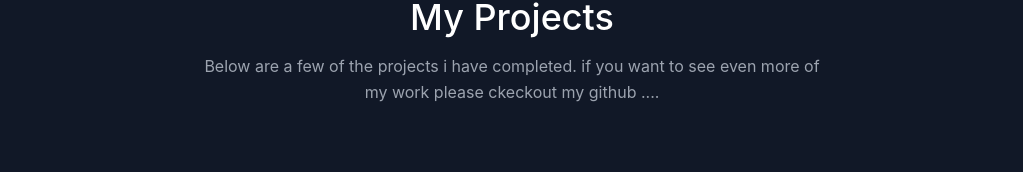
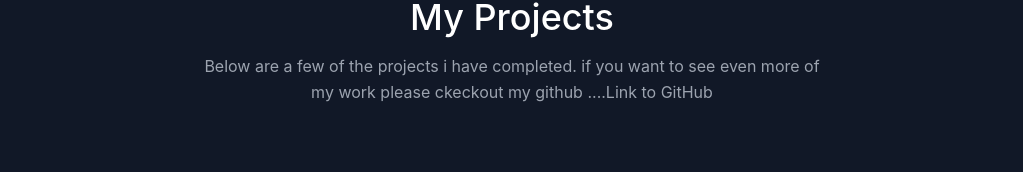
Before and after one commit to PJoll/React-Port, a React (Create React App) app: page / in a window 1280 px wide. Shown: the part 1417-1589 px from the top of the page, without its empty margins (128-1151 px from the left). Built offline with nearby package versions, Linux system fonts and the light colour scheme.

Commit message:
components all the same in exporting

```diff
--- a/src/components/Footer.js
+++ b/src/components/Footer.js
@@ -6,7 +6,7 @@ import {
   faGithub,
 } from "@fortawesome/free-brands-svg-icons";
 
-const  Footer =() => {
+const Footer = () => {
   return (
     <>
       <div
@@ -50,6 +50,6 @@ const  Footer =() => {
       </footer>
     </>
   );
-}
+};
 
 export default Footer;
--- a/src/components/Navbar.js
+++ b/src/components/Navbar.js
@@ -1,26 +1,22 @@
 import React from "react";
 
-export default function Navbar() {
+const Navbar = () => {
   return (
     <header className="bg-gray-800 md:sticky top-0 z-10">
       <div className="container mx-auto flex flex-wrap p-5 flex-col md:flex-row items-center">
-        <a className="title-font font-medium text-white mb-4 md:mb-0">
-          <a href="#about" className="ml-3 text-xl">
-            Peter's Portfolio
-          </a>
+        <a href="#about" className="title-font font-medium text-white mb-4 md:mb-0 ml-3 text-xl">
+          Peter's Portfolio
         </a>
-        <nav className="md:mr-auto md:ml-4 md:py-1 md:pl-4 md:border-l md:border-gray-700	flex flex-wrap items-center text-base justify-center">
+        <nav className="md:mr-auto md:ml-4 md:py-1 md:pl-4 md:border-l md:border-gray-700 flex flex-wrap items-center text-base justify-center">
           <a href="#projects" className="mr-5 hover:text-white">
             My Projects
           </a>
           <a href="#about" className="mr-5 hover:text-white">
             About Me
           </a>
-
           <a href="#tech" className="mr-5 hover:text-white">
             Technologies
           </a>
-
           <a href="#contact" className="mr-5 hover:text-white">
             Contact me
           </a>
@@ -29,3 +25,5 @@ export default function Navbar() {
     </header>
   );
 }
+
+export default Navbar;
--- a/src/components/Project.js
+++ b/src/components/Project.js
@@ -1,7 +1,7 @@
 import React from "react";
 import { projects } from "../Projects";
 
-export default function Projects() {
+const Projects = () => {
   return (
     <section id="projects" className="text-gray-400 bg-gray-900 body-font">
       <div className="container px-5 py-10 mx-auto text-center lg:px-40">
@@ -13,7 +13,7 @@ export default function Projects() {
           <p className="lg:w-2/3 mx-auto leading-relaxed text-base">
             Below are a few of the projects i have completed. if you want to see
             even more of my work please ckeckout my github ....
-            <a href="https://github.com/PJoll"></a>
+            <a href="https://github.com/PJoll">Link to GitHub</a>
           </p>
         </div>
         <div className="flex flex-wrap -m-4">
@@ -46,3 +46,5 @@ export default function Projects() {
     </section>
   );
 }
+
+export default Projects;
```
Lines whose indentation alone changed are shown as unchanged.
